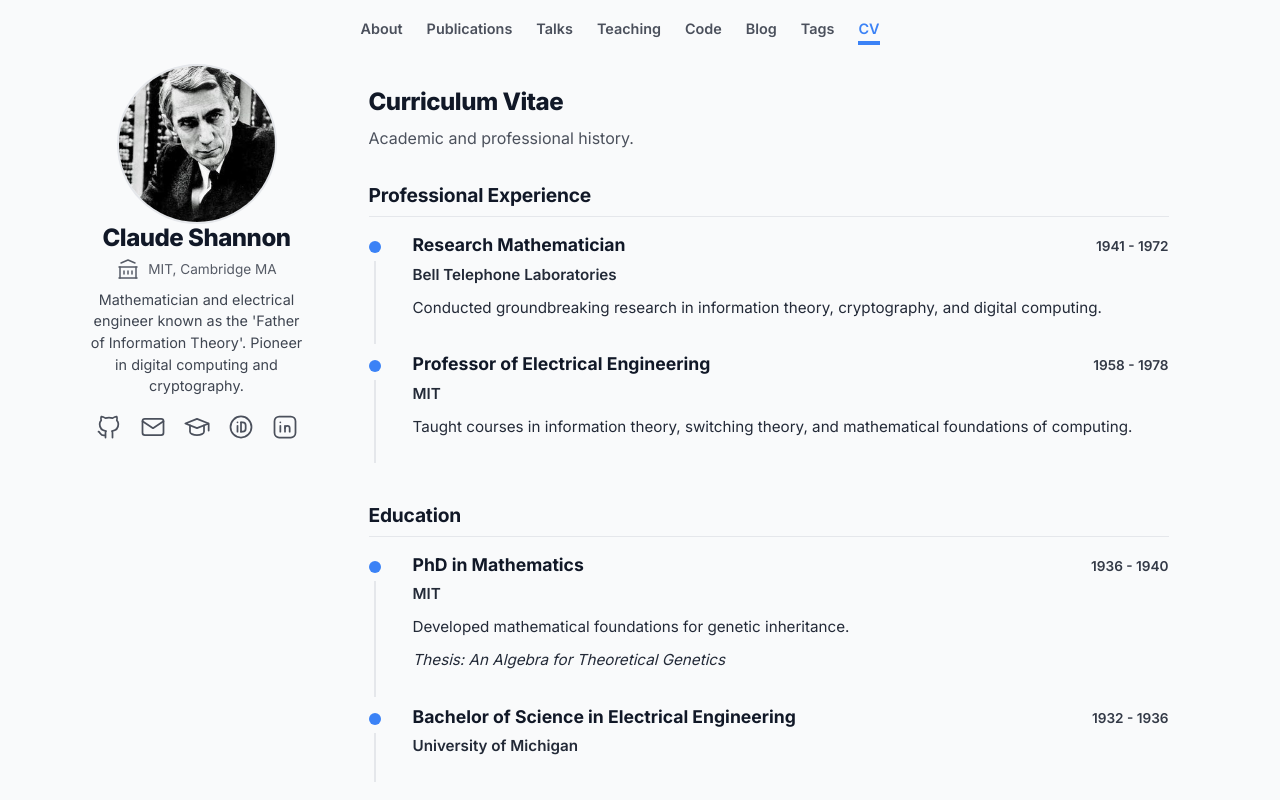
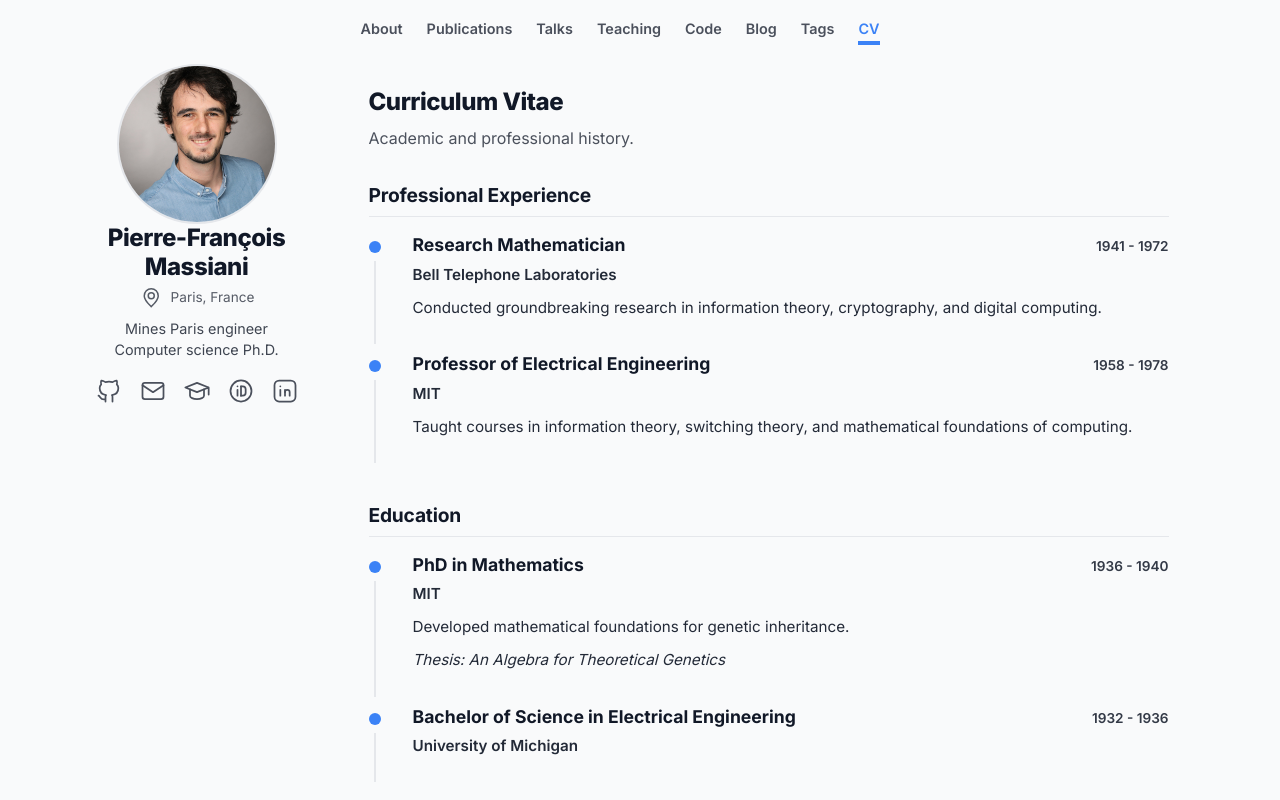
Before and after one commit to PFMassiani/pfmassiani.github.io, an Astro site: page /cv in a window 1280 px wide. Shown: the top 800 px of the page. Built offline with nearby package versions, Linux system fonts and the light colour scheme; Astro itself is replaced by a stand-in of ours; some packages are replaced by stand-ins of ours.

Commit message:
Update sidebar

```diff
--- a/astro.config.mjs
+++ b/astro.config.mjs
@@ -18,7 +18,7 @@ export default defineConfig({
   vite: {
     plugins: [tailwindcss()],
   },
-  site: 'https://rubzip.github.io',
-  base: '/academic-portfolio-astro',
+  site: 'https://pfmassiani.github.io',
+  base: '/',
   integrations: [sitemap()],
 });
--- a/src/components/layout/LeftSidebar.astro
+++ b/src/components/layout/LeftSidebar.astro
@@ -27,8 +27,8 @@ const bio = bioCollection[0]?.data;
             {bio?.name && <h1 class="sidebar-name">{bio.name}</h1>}
             {bio?.institution && (
                 <p class="sidebar-info">
-                    <Icon name="Institution" size={24} />
-                    {bio.institution}
+                    <Icon name="Location" size={24} />
+                    {bio.location}
                 </p>
             )}
             {bio?.shortBio && (
--- a/src/config/site.ts
+++ b/src/config/site.ts
@@ -1,11 +1,11 @@
 import type { SiteConfig, ThemeConfig, SettingsConfig, UmamiAnalyticsConfig, AnalyticsConfig } from "../types";
 
 export const SITE: SiteConfig = {
-    website: "https://shannon.github.io/academic-portfolio-astro/",
-    author: "Claude Shannon",
-    desc: "Personal academic portfolio and blog of Claude Shannon, Father of Information Theory.",
-    title: "Claude Shannon",
-    ogImage: "shannon.webp",
+    website: "https://pfmassiani.github.io/",
+    author: "Pierre-François Massiani",
+    desc: "Personal academic portfolio and blog of Pierre-François Massiani.",
+    title: "Pierre-François Massiani",
+    ogImage: "avatar.jpg",
     postPerPage: 5,
     favicon: "/favicon.svg",
     lang: "en",
--- a/src/config/social.ts
+++ b/src/config/social.ts
@@ -3,32 +3,32 @@ import type { SocialLink } from "../types";
 export const SOCIALS: SocialLink[] = [
     {
         name: "Github",
-        href: "https://github.com/shannon",
-        linkTitle: `Follow Claude Shannon on Github`,
+        href: "https://github.com/PFMassiani",
+        linkTitle: `Follow Pierre-François Massiani on Github`,
         isActive: true,
     },
     {
         name: "Mail",
-        href: "mailto:shannon@bell-labs.com",
+        href: "mailto:pfmassiani@gmail.com",
         linkTitle: `Send an email to Claude`,
         isActive: true,
     },
     {
         name: "Google Scholar",
-        href: "https://scholar.google.com/citations?user=shannon",
-        linkTitle: `Claude Shannon on Google Scholar`,
+        href: "https://scholar.google.com/citations?user=ax9cEIQAAAAJ",
+        linkTitle: `Pierre-François Massiani on Google Scholar`,
         isActive: true,
     },
     {
         name: "ORCID",
-        href: "https://orcid.org/0000-0002-1825-0097",
-        linkTitle: `Claude Shannon on ORCID`,
+        href: "https://orcid.org/0000-0002-8019-4401",
+        linkTitle: `Pierre-François Massiani on ORCID`,
         isActive: true,
     },
     {
         name: "LinkedIn",
-        href: "https://www.linkedin.com/in/claude-shannon-123456789/",
-        linkTitle: `Claude Shannon on LinkedIn`,
+        href: "https://www.linkedin.com/in/pfmassiani/",
+        linkTitle: `Pierre-François Massiani on LinkedIn`,
         isActive: true, // Assuming Claude doesn't have a LinkedIn profile
     },
 ];
--- a/src/content.config.ts
+++ b/src/content.config.ts
@@ -60,6 +60,7 @@ const bio = defineCollection({
         avatar: z.string(),
         shortBio: z.string().optional(),
         institution: z.string().optional(),
+        location: z.string().optional(),
     }),
 });
 
--- a/src/content/bio.md
+++ b/src/content/bio.md
@@ -1,8 +1,9 @@
 ---
-name: "Claude Shannon"
-avatar: "shannon.jpg"
-shortBio: "Mathematician and electrical engineer known as the 'Father of Information Theory'. Pioneer in digital computing and cryptography."
-institution: "MIT, Cambridge MA"
+name: "Pierre-François Massiani"
+avatar: "avatar.jpg"
+shortBio: "Mines Paris engineer\n Computer science Ph.D. "
+institution: "RWTH Aachen"
+location: "Paris, France"
 ---
 
 I am a mathematician and electrical engineer best known for founding **Information Theory**. My work in the late 1940s established the theoretical foundations of modern digital communications and computing.
--- a/src/styles/global.css
+++ b/src/styles/global.css
@@ -464,6 +464,7 @@ a:hover,
     opacity: 0.8;
     line-height: 1.5;
     padding: 0 0.5rem;
+    white-space: pre-line;
 }
 
 /* Navbar */
--- a/src/types/content.ts
+++ b/src/types/content.ts
@@ -3,6 +3,7 @@ export interface Bio {
     avatar: string;
     shortBio?: string;
     institution?: string;
+    location?: string;
 }
 
 export interface CVItem {
```
Also changed, not shown: public/avatar.jpg (added), src/assets/icons/Location.svg (added), 1 other file.
